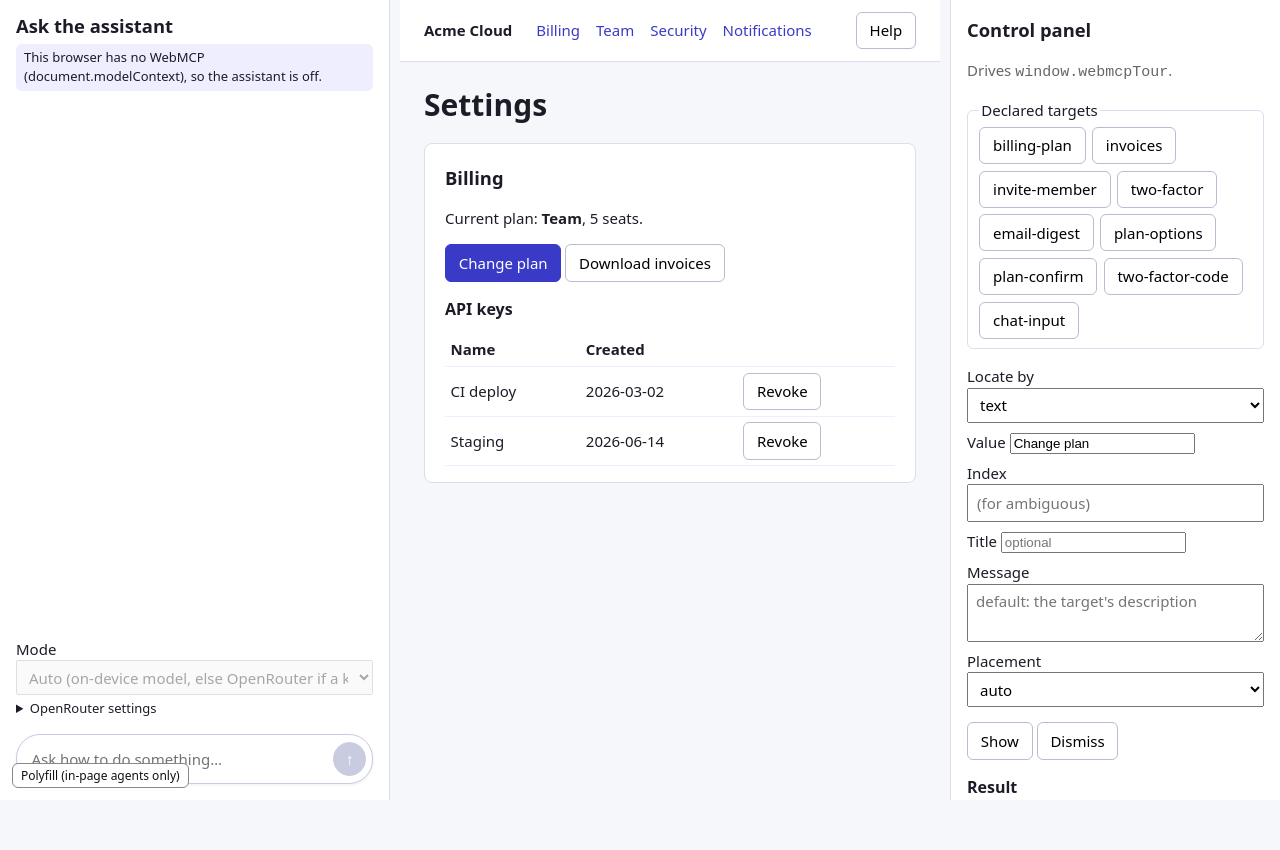
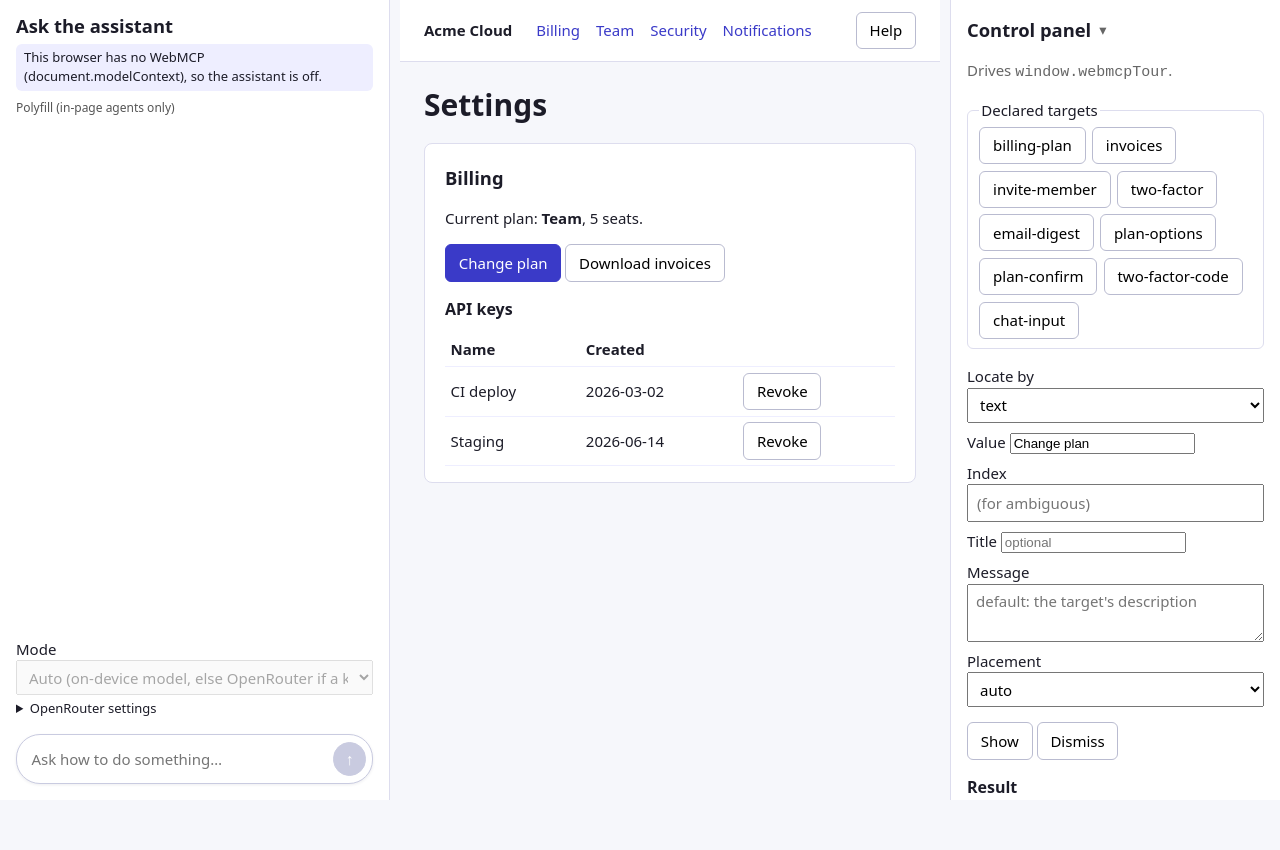
Before and after one commit to fboldo/webmcp-tour, a website with bundled scripts: page demo/index.html in a window 1280 px wide. Built offline with nearby package versions, Linux system fonts and the light colour scheme; files whose address does not match are found by name.

Commit message:
Demo: collapsible control panel; README GIF recorded with it collapsed (#32)
The panel collapses to a pill in the bottom-right corner and remembers its
state (?panel=closed forces it). The WebMCP status line moves into the
assistant panel so it no longer covers the question input.

Co-authored-by: Claude Opus 5.5 <noreply@anthropic.com>

```diff
--- a/demo/demo.css
+++ b/demo/demo.css
@@ -65,3 +65,16 @@ dialog h2 { margin-top: 0; }
 #chat-form input { flex: 1; min-width: 0; padding: .35rem .5rem; font: inherit; }
 #toast { position: fixed; bottom: 1rem; left: 50%; transform: translateX(-50%); z-index: 10; padding: .6rem 1rem; border-radius: 8px; background: #1c1c28; color: #fff; }
 #toast[hidden] { display: none; }
+
+/* Collapsible control panel: collapsed, it shrinks to a pill in the bottom-right corner. */
+#panel-toggle > summary { cursor: pointer; list-style: none; display: flex; align-items: center; gap: .5rem; }
+#panel-toggle > summary::-webkit-details-marker { display: none; }
+#panel-toggle > summary::after { content: "▾"; font-size: .9rem; color: #666; }
+#panel-toggle:not([open]) > summary::after { content: "▸"; }
+#panel-toggle > summary h2 { display: inline; margin: 0; }
+#panel-toggle[open] > summary { margin-bottom: .75rem; }
+.panel:has(> #panel-toggle:not([open])) { top: auto; bottom: 1rem; right: 1rem; width: auto; padding: .5rem .9rem; border: 1px solid #c9cbe0; border-radius: 999px; box-shadow: 0 2px 8px rgb(20 20 60 / .12); }
+.panel:has(> #panel-toggle:not([open])) h2 { font-size: .95rem; }
+body:has(#panel-toggle:not([open])) { padding-right: 0; }
+.assistant .webmcp-status { margin: 0 0 .5rem; font-size: 12px; color: #555; }
+.assistant .webmcp-status:empty { display: none; }
--- a/demo/demo.js
+++ b/demo/demo.js
@@ -39,3 +39,10 @@ form.addEventListener("submit", (e) => {
 });
 document.getElementById("dismiss").addEventListener("click", () => show(tour.dismiss()));
 tour.on("dismiss", (e) => console.info("dismissed:", e.reason));
+
+// Remember whether the control panel is open.
+const panelToggle = document.getElementById("panel-toggle");
+if (panelToggle) {
+  if (new URLSearchParams(location.search).get("panel") === "closed" || localStorage.getItem("webmcp-tour-demo-panel") === "closed") panelToggle.open = false;
+  panelToggle.addEventListener("toggle", () => localStorage.setItem("webmcp-tour-demo-panel", panelToggle.open ? "open" : "closed"));
+}
--- a/demo/index.html
+++ b/demo/index.html
@@ -124,7 +124,8 @@
 <div id="toast" role="status" aria-live="polite" hidden></div>
 
 <aside class="panel" data-tour-exclude aria-label="Tour control panel">
-  <h2>Control panel</h2>
+<details id="panel-toggle" open>
+  <summary><h2>Control panel</h2></summary>
   <p class="hint">Drives <code>window.webmcpTour</code>.</p>
   <fieldset>
     <legend>Declared targets</legend>
@@ -145,10 +146,12 @@
   </form>
   <h3>Result</h3>
   <pre id="result" aria-live="polite">—</pre>
+</details>
 </aside>
 <aside class="assistant" data-tour-exclude aria-labelledby="assistant-title">
   <h2 id="assistant-title">Ask the assistant</h2>
   <p id="assistant-mode" class="mode" role="status">Checking for an on-device model…</p>
+  <p id="webmcp-status" class="webmcp-status"></p>
   <ol id="transcript" role="log" aria-live="polite" aria-label="Conversation and tool calls"></ol>
   <p id="samples" class="samples"></p>
   <form id="ask">
--- a/scripts/readme-gif.mjs
+++ b/scripts/readme-gif.mjs
@@ -27,7 +27,7 @@ try {
   const browser = await chromium.launch();
   const context = await browser.newContext({ viewport: { width: 1240, height: 720 }, recordVideo: { dir: tmp, size: { width: 1240, height: 720 } } });
   const page = await context.newPage();
-  await page.goto(`http://127.0.0.1:${port}/demo/billing?agent=scripted`);
+  await page.goto(`http://127.0.0.1:${port}/demo/billing?agent=scripted&panel=closed`);
   await page.waitForTimeout(1200);
   await page.locator("#q").pressSequentially("How do I set up two-factor?", { delay: 45 });
   await page.waitForTimeout(400);
```
Also changed, not shown: 1 other file.
